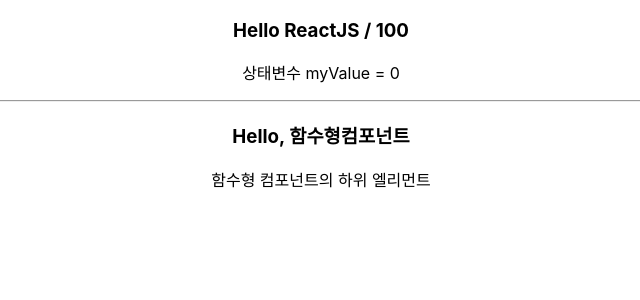
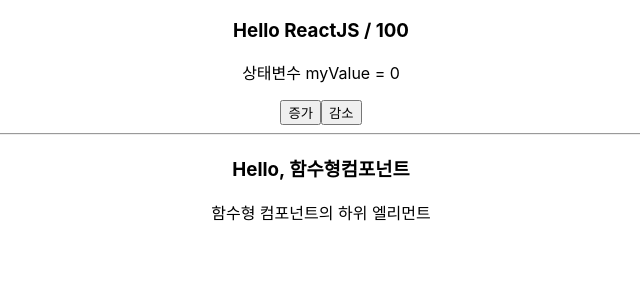
Before and after one commit to myjungwu/HelloReactApp, a React (Create React App) app: page / in a window 1280 px wide. Shown: the top 300 px of the page, without its empty margins (319-959 px from the left). Built offline with nearby package versions, Linux system fonts and the light colour scheme.

Commit message:
click event

```diff
--- a/src/components/MyComponents.js
+++ b/src/components/MyComponents.js
@@ -2,17 +2,23 @@
 import PropTypes from 'prop-types';
 class MyComponents extends Component {
     //생성자
-    constructor(props) {
-        super(props);
-        //state 객체
-        this.state = {
-            //상태변수
-            myValue: 0
-        };
-    };
+    // constructor(props) {
+    //     super(props);
+    //     //state 객체
+    //     this.state = {
+    //         //상태변수
+    //         myValue: 0
+    //     };
+    // };
     // static defaultProps = {
     //         name: "리액트JS"
     //     }
+
+    //state 객체
+    state = {
+        myValue: 0
+    }
+
     render() {
         const { name, age } = this.props;
         const { myValue } = this.state;
@@ -23,6 +29,8 @@
                 <p>
                     상태변수 myValue = {myValue}
                 </p>
+                <button onClick={() => this.setState({myValue: myValue+1})}>증가</button>
+                <button onClick={() => this.setState({myValue: myValue-1})}>감소</button>
             </div>
         );
     }
```
